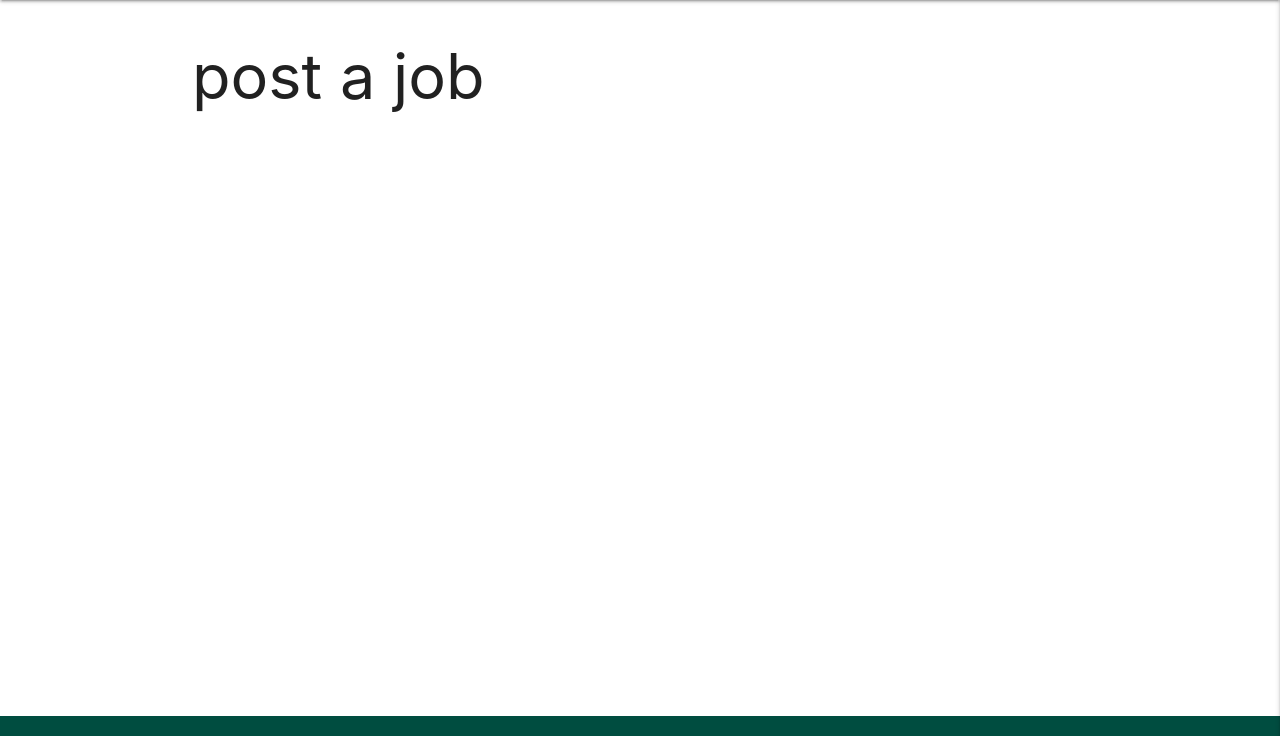
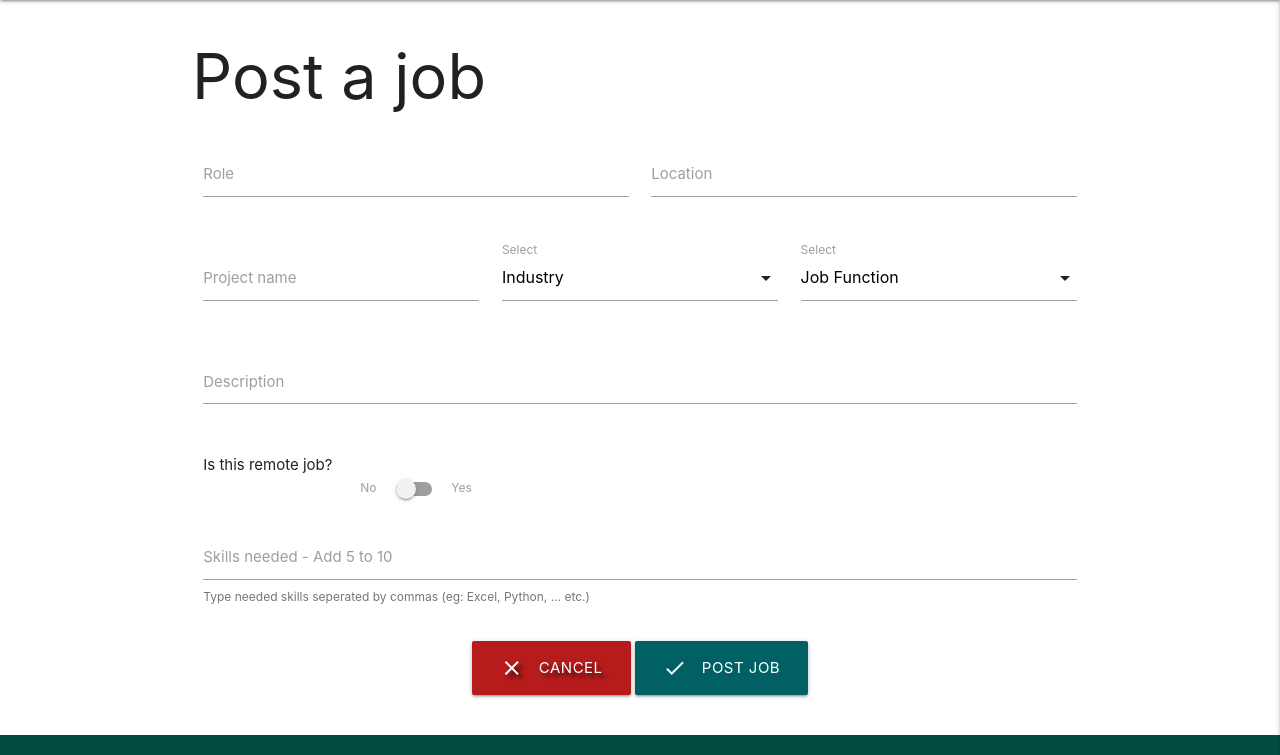
Before and after one commit to AwsSG/wurc, a Flask app: page /post_job in a window 1280 px wide. Shown: the part 64-819 px from the top of the page. Run offline with Flask 2, Linux system fonts and the light colour scheme; data that the repository does not hold is empty; some libraries are stand-ins or nearby versions.

Commit message:
Added post a job form and input fields

```diff
--- a/run.py
+++ b/run.py
@@ -173,7 +173,11 @@ def edit_prof(prof_id):
 
 @app.route("/post_job")
 def post_job():
-    return render_template("post_job.html")
+    # generating selection options from db
+    industries = mongo.db.industry.find().sort("ind_name", 1)
+    job_func = mongo.db.job_func.find().sort("func", 1)
+    return render_template("post_job.html", industries=industries,
+            job_func=job_func)
 
 
 if __name__ == "__main__":
--- a/templates/post_job.html
+++ b/templates/post_job.html
@@ -1,6 +1,99 @@
 {% extends "base.html" %}
 {% block content %}
 
-<h1>post a job</h1>
+<h1>Post a job</h1>
+
+<div class="row">
+    <form class="col s12" method="POST" action="">
+
+        <div class="row">
+            <!-- role/job title -->
+            <div class="input-field col s12 m6">
+                <input id="role" name="role" value="" type="text" class="validate" minlength="5" maxlength="15">
+                <label for="role">Role</label>
+            </div>
+            <!-- Location -->
+            <div class="input-field col s12 m6">
+                <input id="location" name="location" value="" type="text" class="validate" minlength="5" maxlength="15">
+                <label for="location">Location</label>
+            </div>
+        </div>
+
+        <div class="row">
+            <!-- Project name -->
+            <div class="input-field col s12 m4">
+                <input id="proj_name1" name="proj_name1" type="text" class="validate" minlength="5" maxlength="30">
+                <label for="proj_name1">Project name</label>
+            </div>
+            <!-- Industry -->
+            <div class="input-field col s12 m4">
+                <select>
+                    <option value="" disabled selected>Industry</option>
+                    {% for industry in industries %}
+                    <option value="{{ industry.ind_name }}">{{ industry.ind_name }}</option>
+                    {% endfor %}
+                </select>
+                <label>Select</label>
+            </div>
+            <!-- Job function -->
+            <div class="input-field col s12 m4">
+                <select>
+                    <option value="" disabled selected>Job Function</option>
+                    {% for func in job_func %}
+                    <option value="{{ func.func }}">{{ func.func }}</option>
+                    {% endfor %}
+                </select>
+                <label>Select</label>
+            </div>
+        </div>
+
+        <div class="row">
+            <!-- Description -->
+            <div class="input-field col s12">
+                <textarea id="textarea" name="desc" value="" class="materialize-textarea"></textarea>
+                <label for="textarea">Description</label>
+            </div>
+        </div>
+
+        <div class="row">
+            <div class="col s12 m6">
+                <span class="helper-text">Is this remote job?</span>
+                <div class="switch center-align">
+                    <label>
+                        No
+                        <input type="checkbox" name="remote" checked>
+                        <input type="checkbox" name="remote">
+                        <span class="lever"></span>
+                        Yes
+                    </label>
+                </div>
+            </div>
+        </div>
+
+        <!-- Skills input -->
+        <div class="row">
+            <div class="input-field col s12">
+                <input id="skills" name="skills" type="text" class="validate">
+                <label for="skills">Skills needed - Add 5 to 10</label>
+                <span class="helper-text">Type needed skills seperated by
+                    commas (eg: Excel, Python, ... etc.)</span>
+            </div>
+        </div>
+
+        <div class="row">
+            <div class="col s12 center-align">
+                <!-- Cancel -->
+                <a href="{{ url_for('profile', username=session['user']) }}" class="btn-large txt-shadow red darken-4">
+                    <i class="material-icons left">clear</i>Cancel
+                </a>
+                <!-- submit -->
+                <button type="submit" class="btn-large text-shadow cyan darken-4">
+                    <i class="material-icons left">check</i>Post job
+                </button>
+            </div>
+        </div>
+
+    </form>
+</div>
 
 {% endblock %}
```
